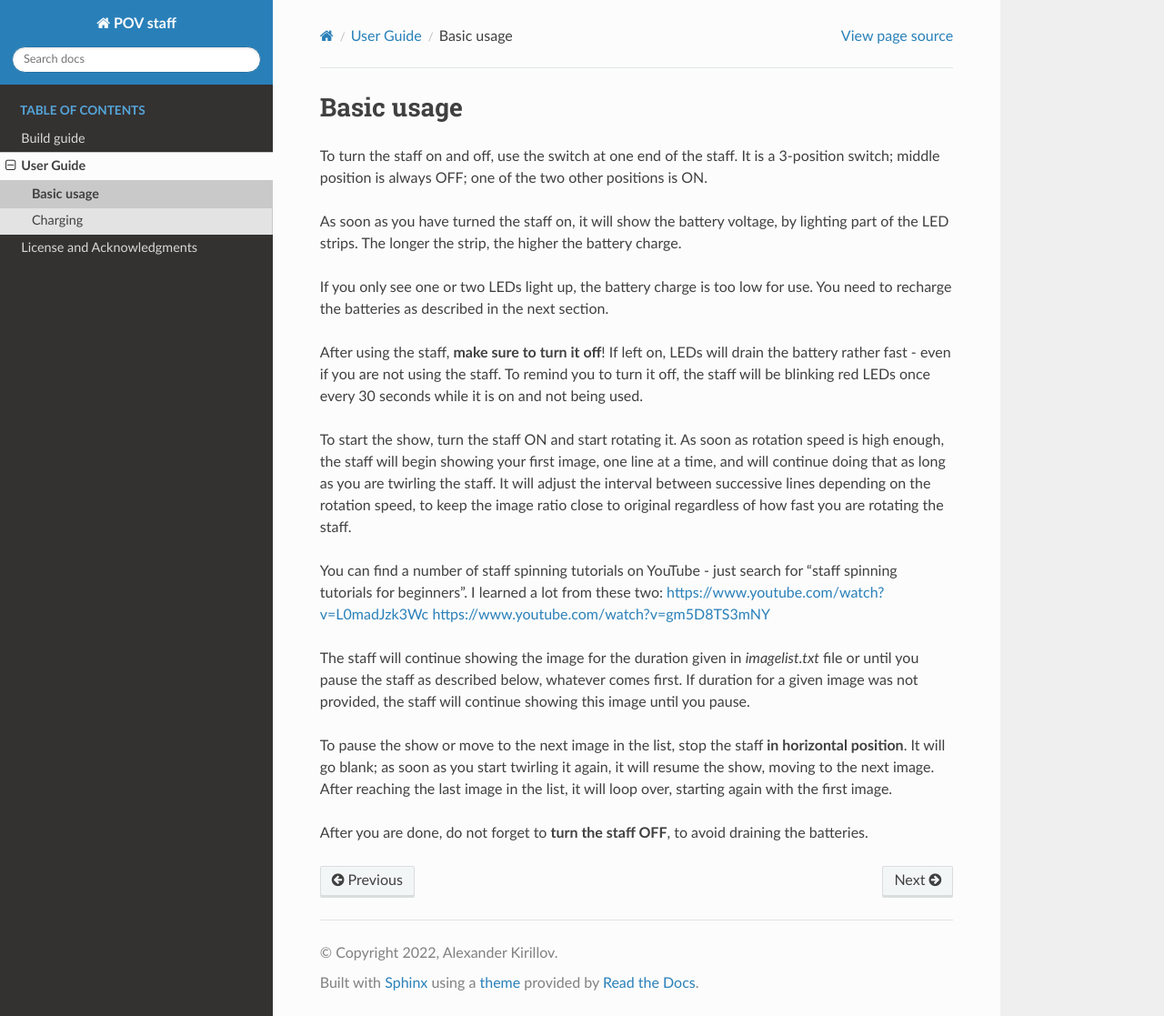
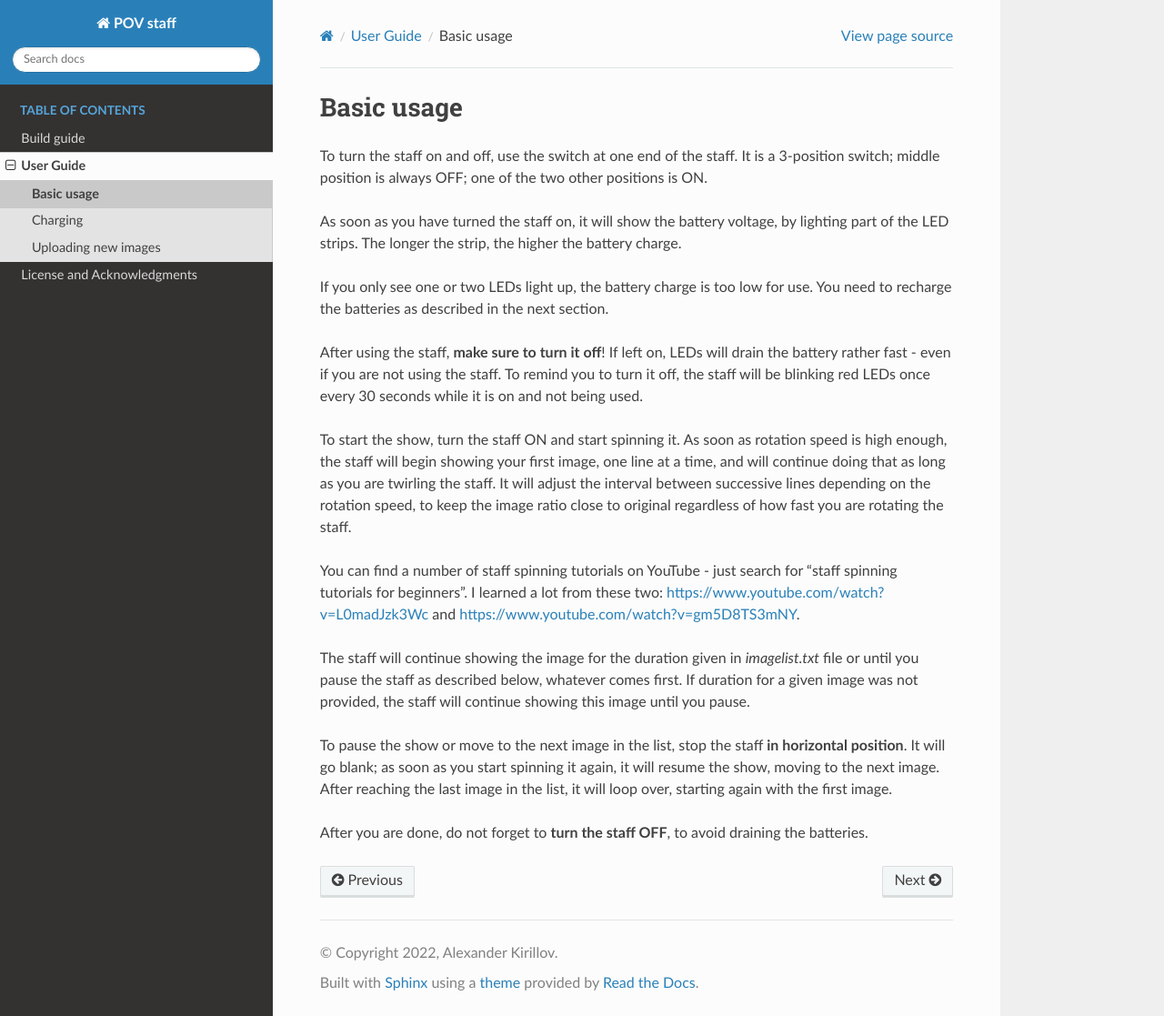
Before and after one commit to shurik179/povstaff, a Sphinx documentation site: the page built from docs/usage-basic.rst, in a window 1280 px wide and 1117 px high. Shown: the whole window at 91% size. Built offline with Sphinx 7.4.7 and the Read the Docs theme 2.0.0, drawn with Linux system fonts in a browser that asks for light colours; formulas are drawn with MathJax 3; pages that are not in the unit, such as notebooks, are missing from menus.

Commit message:
docs update

```diff
--- a/docs/usage-basic.rst
+++ b/docs/usage-basic.rst
@@ -16,7 +16,7 @@
 while it is on and not being used.
 
 
-To start the show,  turn the staff ON and start rotating it.
+To start the show,  turn the staff ON and start spinning it.
 As soon as rotation speed is high enough, the staff will begin showing your first image, one line at a time,
 and will continue doing that as long as you are twirling the staff. It will
 adjust the interval between successive lines depending on the rotation speed,
@@ -25,8 +25,8 @@
 
 You can find a number of staff spinning tutorials on YouTube - just search for
 "staff spinning tutorials for beginners". I learned a lot from these two:
-https://www.youtube.com/watch?v=L0madJzk3Wc
-https://www.youtube.com/watch?v=gm5D8TS3mNY
+https://www.youtube.com/watch?v=L0madJzk3Wc and
+https://www.youtube.com/watch?v=gm5D8TS3mNY.
 
 
 
@@ -36,7 +36,7 @@
 continue showing this image until you pause.
 
 To pause the show or move to the next image in the list, stop the staff
-**in horizontal position**. It will go blank; as soon as you start twirling it
+**in horizontal position**. It will go blank; as soon as you start spinning it
 again, it will resume the show, moving to the next image. After reaching the
 last image in the list, it will loop over, starting again with the first image.
 
```
Also changed, not shown: docs/usage-upload.rst (renamed from docs/usage-uploading.rst).
